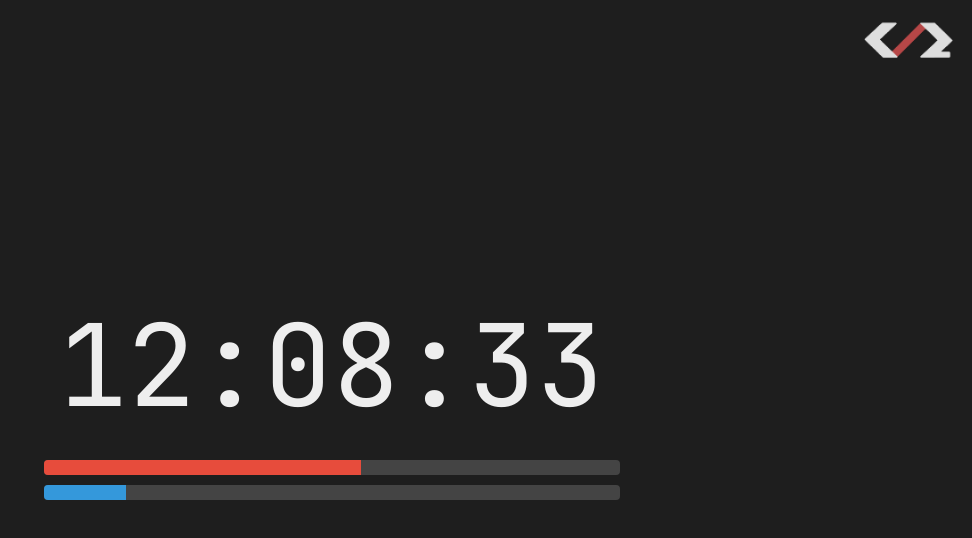
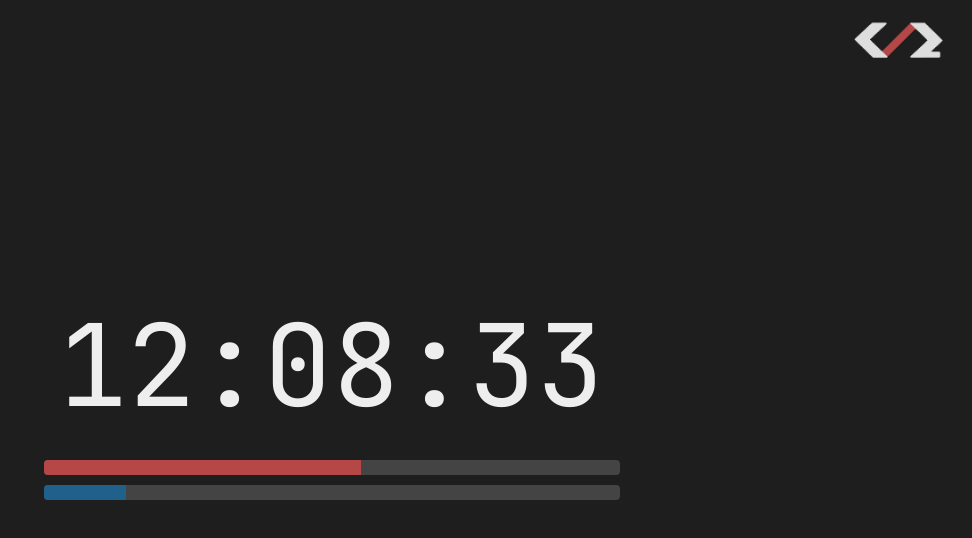
Before and after one commit to 3nd0en/clockprogress, a plain HTML site: page index.html in a window 1280 px wide. Shown: the whole page, without its empty margins (308-1280 px from the left). Drawn offline with Linux system fonts and the light colour scheme.

Commit message:
デザイン修正
プログレスバーの色変更
ロゴの位置変更

```diff
--- a/index.html
+++ b/index.html
@@ -11,8 +11,8 @@
       --bg-color: #1e1e1e;
       --text-color: #eee;
       --bar-bg: #444;
-      --bar-fill: #e74c3c;
-      --bar-fill-min: #3498db;
+      --bar-fill: #b64747;
+      --bar-fill-min: #20618b;
     }
 
     body.light-mode {
@@ -69,7 +69,7 @@
     #logo {
       position: absolute;
       top: 10px;
-      right: 10px;
+      right: 20px;
       max-height: 60px;
       cursor: pointer;
       z-index: 500;
```
